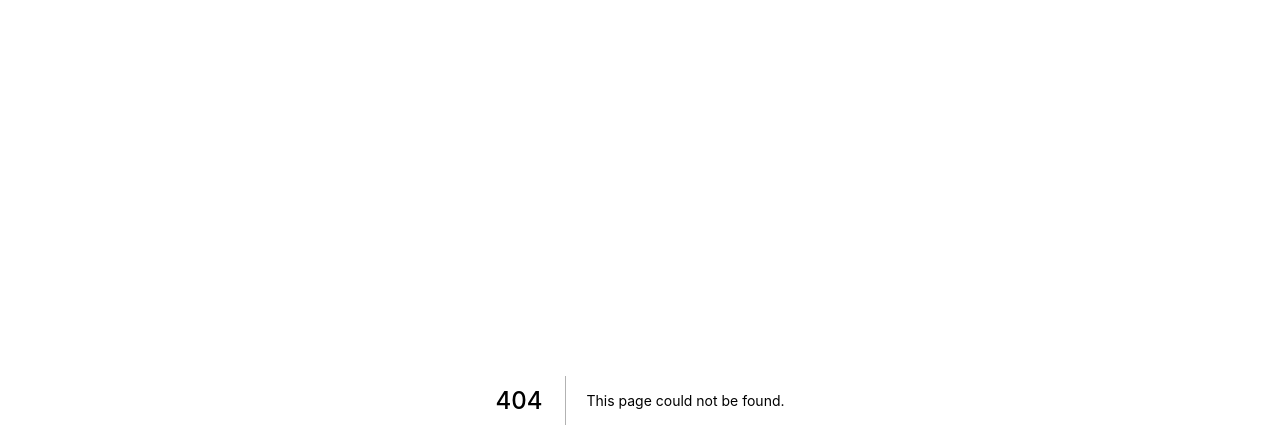
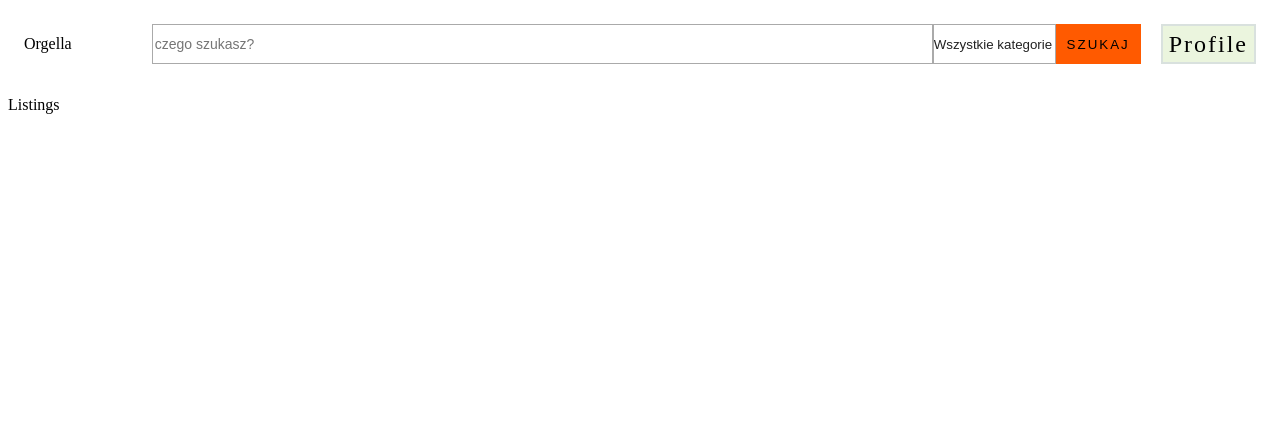
Before and after one commit to qverkk/orgella-website, a Next.js app: page /search/listings in a window 1280 px wide. Before the commit this address had no page. Shown: the top 448 px of the page. Built offline with nearby package versions, Linux system fonts and the light colour scheme.

Commit message:
Change page on search

```diff
--- a/components/navbar/navbar.jsx
+++ b/components/navbar/navbar.jsx
@@ -1,17 +1,42 @@
+import { useState } from "react";
 import Layout from "../layout";
+import ProfileMenu from "./profile/profilemenu";
 import styles from "./navbar.module.css";
+import { useRouter } from "next/router";
+
+const preventDefault = (f) => (e) => {
+  e.preventDefault();
+  f(e);
+};
 
 export default function Navbar({ searchQuery }) {
+  const router = useRouter();
+
+  const [query, setQuery] = useState("");
+  const [category, setCategory] = useState("wszystko");
+  const [profileMenu, setProfileMenu] = useState(false);
+
+  const test = preventDefault(() => {
+    router.push({
+      pathname: "/search/listings",
+      query: {
+        query: query,
+        category: category,
+      },
+    });
+  });
+
   return (
     <header className={styles.navHeader}>
       <div className={styles.navPrimary}>
         <div className={styles.navName}>Orgella</div>
         <div className={styles.searchPrimary}>
-          <form action="/listing" className={styles.navForm}>
+          <form className={styles.navForm} onSubmit={test}>
             <input
               type="search"
               autoComplete="off"
-              name="query"
+              value={query}
+              onChange={(e) => setQuery(e.target.value)}
               placeholder="czego szukasz?"
               aria-autocomplete="both"
               className={styles.navSearchInput}
@@ -20,30 +45,24 @@ export default function Navbar({ searchQuery }) {
               name="category"
               id="category"
               className={styles.navCategorySelect}
+              value={category}
+              onChange={(e) => setCategory(e.target.value)}
             >
-              <option value="/listing" selected="">
-                Wszystkie kategorie
-              </option>
+              <option value="wszystko">Wszystkie kategorie</option>
               <optgroup label="Kategorie">
-                <option value="/kategoria/dom-i-ogrod">Dom i ogród</option>
-                <option value="/kategoria/dziecko">Dziecko</option>
-                <option value="/kategoria/elektronika">Elektronika</option>
-                <option value="/kategoria/firma">Firma i usługi</option>
-                <option value="/kategoria/kolekcje-i-sztuka">
-                  Kolekcje i sztuka
-                </option>
-                <option value="/kategoria/kultura-i-rozrywka">
-                  Kultura i rozrywka
-                </option>
-                <option value="/kategoria/moda">Moda</option>
-                <option value="/kategoria/motoryzacja">Motoryzacja</option>
-                <option value="/kategoria/nieruchomosci">Nieruchomości</option>
-                <option value="/kategoria/sport-i-turystyka">
-                  Sport i turystyka
-                </option>
-                <option value="/kategoria/supermarket">Supermarket</option>
-                <option value="/kategoria/uroda">Uroda</option>
-                <option value="/kategoria/zdrowie">Zdrowie</option>
+                <option value="dom-i-ogrod">Dom i ogród</option>
+                <option value="dziecko">Dziecko</option>
+                <option value="elektronika">Elektronika</option>
+                <option value="firma">Firma i usługi</option>
+                <option value="kolekcje-i-sztuka">Kolekcje i sztuka</option>
+                <option value="kultura-i-rozrywka">Kultura i rozrywka</option>
+                <option value="moda">Moda</option>
+                <option value="motoryzacja">Motoryzacja</option>
+                <option value="nieruchomosci">Nieruchomości</option>
+                <option value="sport-i-turystyka">Sport i turystyka</option>
+                <option value="supermarket">Supermarket</option>
+                <option value="uroda">Uroda</option>
+                <option value="zdrowie">Zdrowie</option>
               </optgroup>
             </select>
             <button type="submit" className={styles.navSearchButton}>
@@ -51,6 +70,23 @@ export default function Navbar({ searchQuery }) {
             </button>
           </form>
         </div>
+        <div className={styles.navProfile}>
+          <div className={styles.navProfileButtonSection}>
+            <button
+              className={styles.navProfileButton}
+              onClick={(e) => setProfileMenu(!profileMenu)}
+            >
+              Profile
+            </button>
+          </div>
+          {profileMenu ? (
+            <div className={styles.navProfileExpandable}>
+              <ProfileMenu />
+            </div>
+          ) : (
+            <></>
+          )}
+        </div>
       </div>
     </header>
   );
--- a/components/navbar/navbar.module.css
+++ b/components/navbar/navbar.module.css
@@ -61,3 +61,30 @@
   display: flex;
   width: 100%;
 }
+
+.navProfileButtonSection {
+  padding-left: 20px;
+  height: 40px;
+  line-height: 40px;
+}
+
+.navProfileButton {
+  width: 100%;
+  height: 100%;
+  background: rgba(155, 205, 91, 0.2);
+  border: 2px solid rgba(59, 56, 223, 0.1);
+  font-family: Montserrat;
+  font-style: normal;
+  font-weight: normal;
+  font-size: 24px;
+  line-height: 29px;
+  display: flex;
+  align-items: center;
+  text-align: center;
+  letter-spacing: 2px;
+  color: #010101;
+}
+
+.navProfileExpandable {
+  position: absolute;
+}
--- /dev/null
+++ b/components/navbar/profile/loggedin/profile-in.jsx
@@ -0,0 +1,10 @@
+export default function LoggedInProfile({ logout }) {
+  return (
+    <>
+      <div>Logged in</div>
+      <div>
+        <button onClick={logout}>Logout</button>
+      </div>
+    </>
+  );
+}
--- /dev/null
+++ b/components/navbar/profile/loggedout/profile-out.jsx
@@ -0,0 +1,13 @@
+export default function LoggedOutProfile({ login }) {
+  return (
+    <>
+      <div>Logo</div>
+      <div>Some message</div>
+      <div>Some description</div>
+      <div>
+        <button onClick={login}>Zaloguj sie</button>
+      </div>
+      <div>Zarejestruj sie</div>
+    </>
+  );
+}
--- /dev/null
+++ b/components/navbar/profile/profilemenu.jsx
@@ -0,0 +1,25 @@
+import { useState } from "react";
+import LoggedInProfile from "./loggedin/profile-in";
+import LoggedOutProfile from "./loggedout/profile-out";
+
+export default function ProfileMenu() {
+  const [loggedin, setLoggedin] = useState(false);
+
+  function login() {
+    setLoggedin(true);
+  }
+
+  function logout() {
+    setLoggedin(false);
+  }
+
+  return (
+    <>
+      {loggedin ? (
+        <LoggedInProfile logout={() => logout()} />
+      ) : (
+        <LoggedOutProfile login={() => login()} />
+      )}
+    </>
+  );
+}
--- /dev/null
+++ b/pages/search/listings.jsx
@@ -0,0 +1,19 @@
+import { useRouter } from "next/router";
+import Navbar from "../../components/navbar/navbar";
+
+export default function Listings() {
+  const router = useRouter();
+
+  const { query, category } = router.query;
+
+  return (
+    <>
+      <Navbar />
+      <>
+        <p>Listings</p>
+        <p>{query}</p>
+        <p>{category}</p>
+      </>
+    </>
+  );
+}
```
Also changed, not shown: pages/posts/first-post.jsx (deleted, +0 -17 lines), components/navbar/profile/loggedin/profile-in.module.css (added), components/navbar/profile/loggedout/profile-out.module.css (added).
